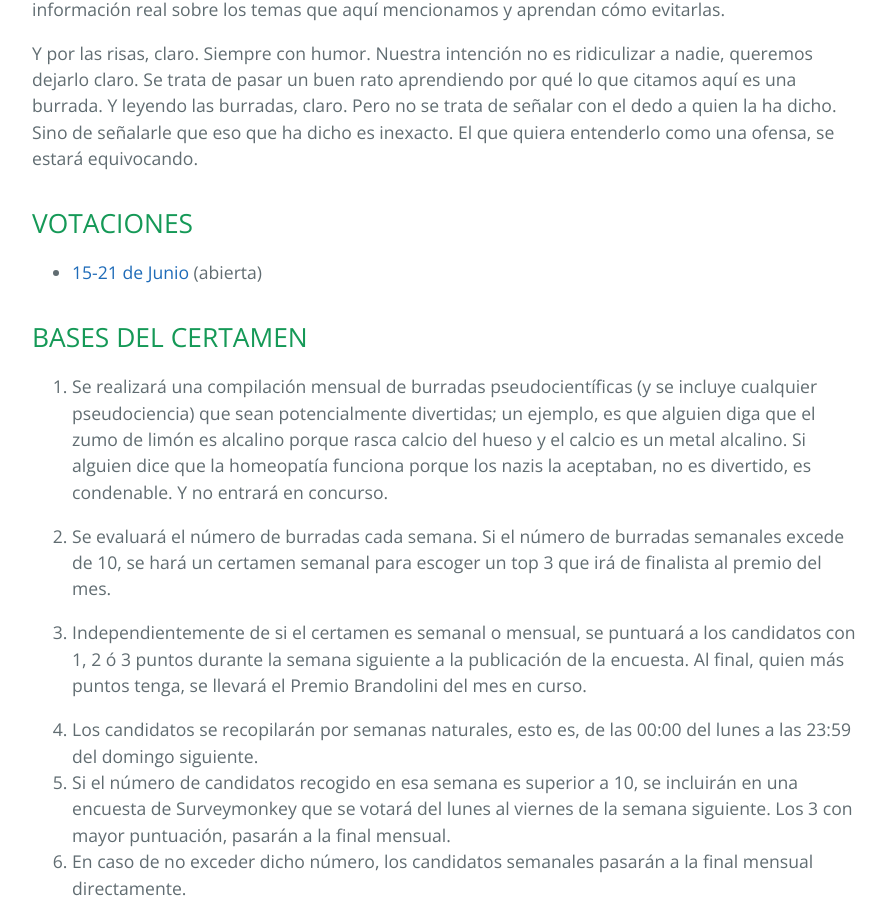
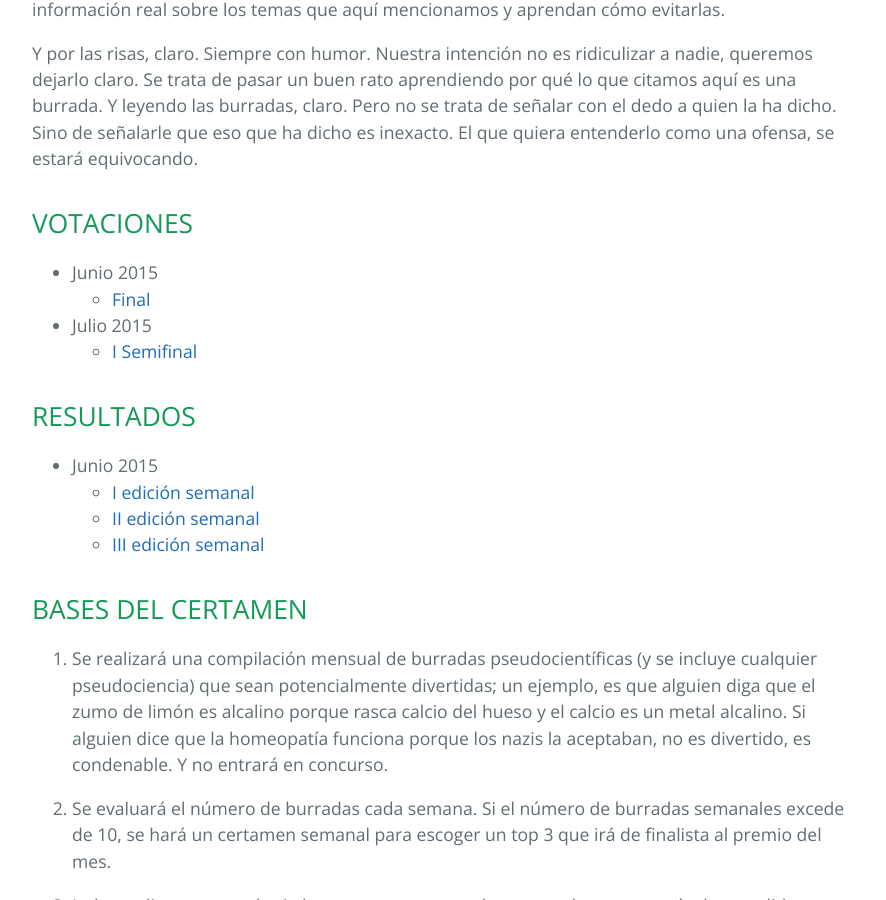
Before and after one commit to bardolini/bardolini.github.io, a Jekyll site: the page built from index.md, in a window 1280 px wide and 900 px high, scrolled down 1034 px. Shown: the whole window, without its empty margins (192-1078 px from the left). Built offline with Jekyll 4.4.1, drawn with Linux system fonts in a browser that asks for light colours.

Commit message:
Update index.md

```diff
--- a/index.md
+++ b/index.md
@@ -23,7 +23,18 @@ Y por las risas, claro. Siempre con humor. Nuestra intención no es ridiculizar
 
 ## VOTACIONES
 
-* [15-21 de Junio](http://es.surveymonkey.com/s/TXRSBJ2) (abierta)
+* Junio 2015
+  * [Final](https://es.surveymonkey.com/r/QWCBC5F)
+
+* Julio 2015
+  * [I Semifinal](https://es.surveymonkey.com/r/QW3KMMH)
+
+## RESULTADOS
+
+* Junio 2015
+  * [I edición semanal](https://borregosilluminati.wordpress.com/2015/06/22/resultados-i-edicion-semanal-y-enlace-ii-edicion-semanal/)
+  * [II edición semanal](https://borregosilluminati.wordpress.com/2015/06/29/resultados-ii-edicion-semanal-y-enlace-a-la-iii-edicion-semanal/)
+  * [III edición semanal](https://borregosilluminati.wordpress.com/2015/07/06/resultados-iii-edicion-semanal-enlace-a-la-i-semifinal-de-julio-y-enlace-a-la-final-de-junio/)
 
 ## BASES DEL CERTAMEN
 
```
